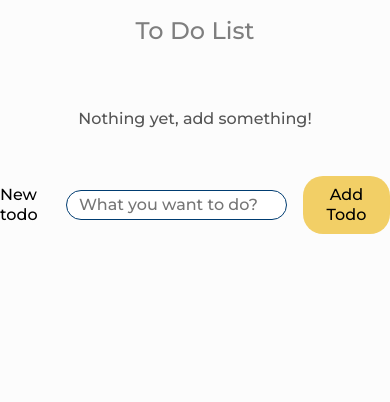
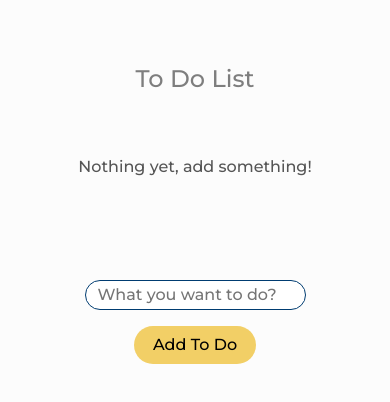
Before and after one commit to sugeyth02/todo-list, a React (Vite) app: page / in a window 390 px wide. Shown: the top 402 px of the page. Built offline with nearby package versions, Linux system fonts and the light colour scheme.

Commit message:
:lipstick: Add responsive design

```diff
--- a/src/Components/Form/Form.styles.ts
+++ b/src/Components/Form/Form.styles.ts
@@ -1,7 +1,14 @@
 import styled from 'styled-components';
+import { theme } from '../../styles/Theme';
 
 export const Container = styled.form`
+  margin-top: 56px;
   display: flex;
   align-items: center;
   gap: 16px;
+
+  @media (max-width: ${theme.breakpoints.sm}) {
+    flex-wrap: wrap;
+    justify-content:center ;
+  }
 `
--- a/src/Components/Form/Form.tsx
+++ b/src/Components/Form/Form.tsx
@@ -2,7 +2,6 @@ import  { useState } from 'react'
 import { Form as FormType, ToDo} from '../../types'
 import { Container } from './Form.styles'
 import { v4 as uuid } from 'uuid';
-import { Label } from '../../styles/Typography';
 import { PrimaryButton } from '../../styles/Button';
 import { PrimaryInput } from '../../styles/Input';
 
@@ -18,7 +17,6 @@ const Form = ({ create }: FormType) => {
 
   return (
       <Container onSubmit={(e) => { e.preventDefault(); handleSubmit() }}>
-          <Label htmlFor="task">New todo</Label>
           <PrimaryInput
               value={userInput}
               onChange={(e)=>setUserInput(e.target.value)}
@@ -28,7 +26,7 @@ const Form = ({ create }: FormType) => {
               placeholder="What you want to do?"
               required
           />
-          <PrimaryButton type='submit'>Add Todo</PrimaryButton>
+          <PrimaryButton type='submit'>Add To Do</PrimaryButton>
       </Container>
   )
 }
--- a/src/Components/ToDo/ToDo.styles.ts
+++ b/src/Components/ToDo/ToDo.styles.ts
@@ -1,4 +1,5 @@
 import styled from 'styled-components';
+import { theme } from '../../styles/Theme';
 
 export const Container = styled.div`
 .update-form{
@@ -20,4 +21,17 @@ export const Container = styled.div`
     }
 
 }
+ @media (max-width: ${theme.breakpoints.sm}) {
+    .update-form{
+    input{
+        width: 150px;
+    }
+}
+.update-form, .item{
+    flex-wrap: wrap;
+    justify-content: center;
+    gap:24px;
+}
+
+ }
 `
--- a/src/Pages/ToDoPage/ToDoPage.styles.ts
+++ b/src/Pages/ToDoPage/ToDoPage.styles.ts
@@ -1,6 +1,7 @@
 import styled from 'styled-components';
 
 export const Container = styled.div`
+padding: 48px 16px;
 display: flex;
 flex-direction: column;
 justify-content: center;
--- a/src/styles/Typography.ts
+++ b/src/styles/Typography.ts
@@ -43,18 +43,6 @@ export const Paragraph = styled.p`
     line-height: 19px;
    }
 `
-
-export const Label = styled.label`
-    font-family: 'Montserrat';
-    font-style: normal;
-    font-weight: 500;
-    font-size: 24px;
-    line-height: 29px;
-    @media (max-width: ${theme.breakpoints.lg}) {
-       font-size: 16px;
-       line-height: 20px;
-   }
-`
 export const Item = styled.li<{ complete: boolean }>`
    display: flex;
    gap: 8px;
@@ -71,8 +59,9 @@ export const Item = styled.li<{ complete: boolean }>`
       cursor: pointer;
    }
 
-  @media (max-width: ${theme.breakpoints.lg}) {
+  @media (max-width: ${theme.breakpoints.sm}) {
     font-size: 16px;
     line-height: 19px;
+    width: 150px;
    }
 `
```
